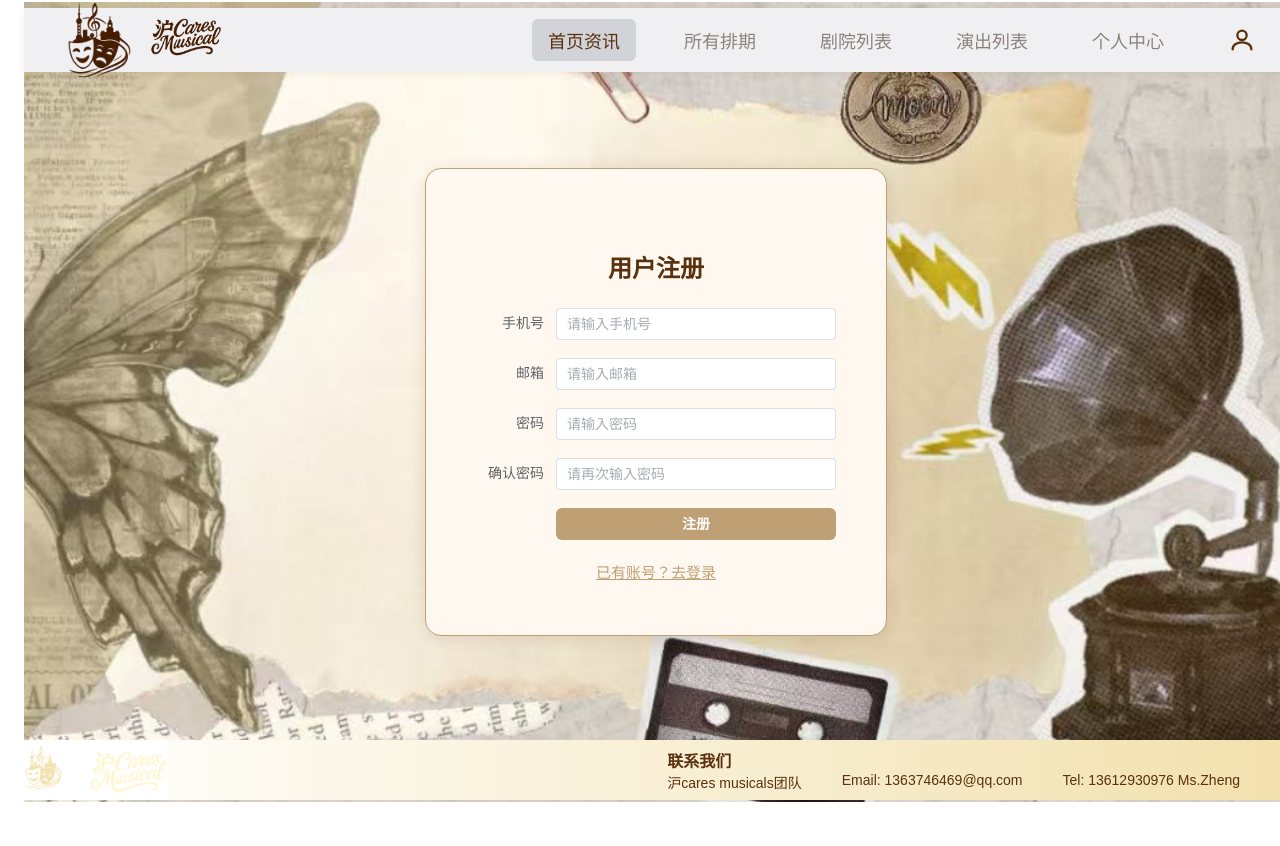
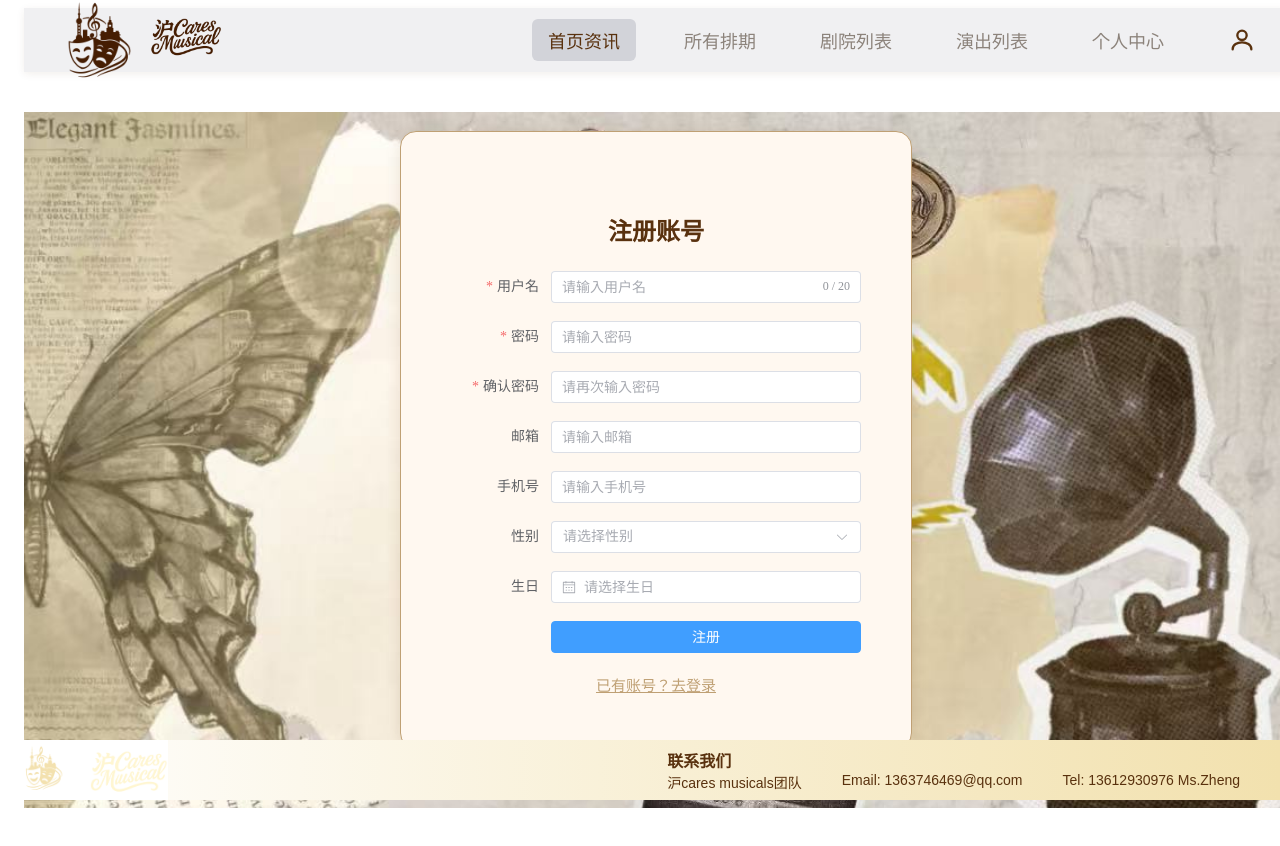
Before and after one commit to MTold/whocaresmusical-frontend, a Vue app: page /user-register in a window 1280 px wide. Shown: the top 846 px of the page. After the commit the page ends 816 px from the top, so only its background shows below. Built offline with nearby package versions, Linux system fonts and the light colour scheme; the HTML template or start-up script is replaced by a standard one.

Commit message:
重构注册页面；实现登陆/注册后端接口；实现登陆状态的判断，登陆后，点击Header中右上角图标可以直接跳转到个人中心。

```diff
--- a/src/api/auth.ts
+++ b/src/api/auth.ts
@@ -0,0 +1,49 @@
+import axios from 'axios';
+import type { RegisterRequest } from '@/types/auth';
+import type { AuthResponse } from '@/types/auth';
+
+const API_BASE_URL = 'http://localhost:8080/api';
+
+export const authApi = {
+  // (7�
+  register: async (registerData: RegisterRequest): Promise<AuthResponse> => {
+    const response = await axios.post(`${API_BASE_URL}/auth/register`, registerData);
+    return response.data;
+  },
+
+  // (7{U
+  login: async (loginData: { username: string; password: string }): Promise<AuthResponse> => {
+    const response = await axios.post(`${API_BASE_URL}/auth/login`, loginData);
+    return response.data;
+  },
+
+  // �n��token
+  setAuthToken: (token: string) => {
+    localStorage.setItem('token', token);
+    axios.defaults.headers.common['Authorization'] = `Bearer ${token}`;
+  },
+
+  // �d��token
+  removeAuthToken: () => {
+    localStorage.removeItem('token');
+    delete axios.defaults.headers.common['Authorization'];
+  },
+
+  // �֤�token
+  getAuthToken: (): string | null => {
+    return localStorage.getItem('token');
+  },
+
+  // ��/&�{U
+  isLoggedIn: (): boolean => {
+    return !!localStorage.getItem('token');
+  },
+
+  // {�
+  logout: () => {
+    localStorage.removeItem('token');
+    localStorage.removeItem('username');
+    localStorage.removeItem('isAdmin');
+    delete axios.defaults.headers.common['Authorization'];
+  }
+};
--- a/src/components/layout/UserHeader.vue
+++ b/src/components/layout/UserHeader.vue
@@ -15,7 +15,7 @@
         <router-link to="/theaters" class="nav-tab" active-class="active">剧院列表</router-link>
         <router-link to="/shows" class="nav-tab" active-class="active">演出列表</router-link>
         <router-link to="/profile" class="nav-tab" active-class="active">个人中心</router-link>
-        <el-button class="user-icon-btn" type="text" @click="$router.push('/login')">
+        <el-button class="user-icon-btn" type="text" @click="handleUserIconClick">
           <svg class="user-icon" viewBox="0 0 24 24" width="28" height="28" fill="none" xmlns="http://www.w3.org/2000/svg">
             <circle cx="12" cy="8" r="4" stroke="#59310E" stroke-width="2"/>
             <path d="M4 20c0-4 4-6 8-6s8 2 8 6" stroke="#59310E" stroke-width="2" stroke-linecap="round"/>
@@ -27,6 +27,20 @@
 </template>
 
 <script setup lang="ts">
+import { useRouter } from 'vue-router'
+import { authApi } from '@/api/auth'
+
+const router = useRouter()
+
+const handleUserIconClick = () => {
+  if (authApi.isLoggedIn()) {
+    // 已登录，跳转到个人中心
+    router.push('/profile')
+  } else {
+    // 未登录，跳转到登录页面
+    router.push('/login')
+  }
+}
 </script>
 
 <style scoped>
--- a/src/router/index.ts
+++ b/src/router/index.ts
@@ -71,7 +71,7 @@ const routes = [
       {
         path: 'user-register',
         name: 'user-register',
-        component: () => import('@/views/user/UserRegisterView.vue'),
+        component: () => import('@/views/user/RegisterView.vue'),
       },
       { path: 'login', name: 'login', component: () => import('@/views/user/LoginView.vue') },
     ],
--- a/src/views/user/LoginView.vue
+++ b/src/views/user/LoginView.vue
@@ -47,30 +47,66 @@
 </template>
 
 <script setup lang="ts">
-import { ref } from 'vue';
+import { ref, reactive } from 'vue';
 import { ElMessage } from 'element-plus';
 import { useRouter } from 'vue-router';
+import type { FormInstance, FormRules } from 'element-plus';
+import { authApi } from '@/api/auth';
 
 const role = ref<'user' | 'admin'>('user');
-const loginForm = ref({ account: '', password: '' });
-const loginFormRef = ref();
+const loginForm = reactive({
+  account: '',
+  password: ''
+});
+const loginFormRef = ref<FormInstance>();
 const router = useRouter();
 
-const onLogin = () => {
-  loginFormRef.value.validate((valid: boolean) => {
-    if (!valid) return;
+const rules: FormRules = {
+  account: [
+    { required: true, message: '请输入账号', trigger: 'blur' }
+  ],
+  password: [
+    { required: true, message: '请输入密码', trigger: 'blur' }
+  ]
+};
 
-    const { account, password } = loginForm.value;
-    if (role.value === 'admin' && account === '15621310003' && password === '10003') {
-      localStorage.setItem('isAdmin', 'true');
-      ElMessage.success('管理员登录成功');
-      router.replace('/admin');
-    } else if (role.value === 'user') {
-      ElMessage.info('用户登录功能待实现');
+const onLogin = async () => {
+  try {
+    await loginFormRef.value?.validate();
+
+    // 管理员登录（临时硬编码）
+    if (role.value === 'admin') {
+      const { account, password } = loginForm;
+      if (account === '15621310003' && password === '10003') {
+        localStorage.setItem('isAdmin', 'true');
+        ElMessage.success('管理员登录成功');
+        router.replace('/admin');
+        return;
+      } else {
+        ElMessage.error('管理员账号或密码错误');
+        return;
+      }
+    }
+
+    // 用户登录
+    const response = await authApi.login({
+      username: loginForm.account,
+      password: loginForm.password
+    });
+
+    authApi.setAuthToken(response.token);
+    localStorage.setItem('username', response.username);
+    localStorage.setItem('isAdmin', 'false');
+
+    ElMessage.success('登录成功！');
+    router.push('/');
+  } catch (error: any) {
+    if (error.response?.data) {
+      ElMessage.error(error.response.data);
     } else {
-      ElMessage.error('账号或密码错误');
+      ElMessage.error('登录失败，请检查账号密码');
     }
-  });
+  }
 };
 </script>
 
--- a/src/views/user/RegisterView.vue
+++ b/src/views/user/RegisterView.vue
@@ -2,21 +2,34 @@
   <div class="register-container">
     <el-card class="register-card">
       <h2 class="register-title">注册账号</h2>
-      <el-form :model="registerForm" ref="registerFormRef" label-width="80px">
-        <el-form-item label="手机号" prop="phone">
-          <el-input v-model="registerForm.phone" placeholder="请输入手机号" />
+      <el-form :model="registerForm" ref="registerFormRef" label-width="100px" :rules="rules">
+        <el-form-item label="用户名" prop="username" required>
+          <el-input v-model="registerForm.username" placeholder="请输入用户名" maxlength="20" show-word-limit />
+        </el-form-item>
+        <el-form-item label="密码" prop="password" required>
+          <el-input v-model="registerForm.password" type="password" placeholder="请输入密码" show-password maxlength="50" />
+        </el-form-item>
+        <el-form-item label="确认密码" prop="confirmPassword" required>
+          <el-input v-model="registerForm.confirmPassword" type="password" placeholder="请再次输入密码" show-password maxlength="50" />
         </el-form-item>
         <el-form-item label="邮箱" prop="email">
           <el-input v-model="registerForm.email" placeholder="请输入邮箱" />
         </el-form-item>
-        <el-form-item label="密码" prop="password">
-          <el-input v-model="registerForm.password" type="password" placeholder="请输入密码" />
+        <el-form-item label="手机号" prop="phone">
+          <el-input v-model="registerForm.phone" placeholder="请输入手机号" maxlength="11" />
         </el-form-item>
-        <el-form-item label="确认密码" prop="confirmPassword">
-          <el-input v-model="registerForm.confirmPassword" type="password" placeholder="请再次输入密码" />
+        <el-form-item label="性别" prop="gender">
+          <el-select v-model="registerForm.gender" placeholder="请选择性别" style="width: 100%">
+            <el-option label="男" value="male" />
+            <el-option label="女" value="female" />
+            <el-option label="其他" value="other" />
+          </el-select>
+        </el-form-item>
+        <el-form-item label="生日" prop="birthday">
+          <el-date-picker v-model="registerForm.birthday" type="date" placeholder="请选择生日" style="width: 100%" />
         </el-form-item>
         <el-form-item>
-          <el-button type="primary" @click="onRegister">注册</el-button>
+          <el-button type="primary" @click="onRegister" :loading="loading" style="width: 100%">注册</el-button>
         </el-form-item>
       </el-form>
       <div class="register-links">
@@ -27,43 +40,88 @@
 </template>
 
 <script setup lang="ts">
-import { ref, onMounted } from 'vue';
+import { ref, reactive } from 'vue';
 import { useRouter } from 'vue-router';
-import { ElMessage } from 'element-plus';
+import { ElMessage, ElMessageBox } from 'element-plus';
+import type { FormInstance, FormRules } from 'element-plus';
+import { authApi } from '@/api/auth';
+import type { RegisterRequest } from '@/types/auth';
 
 const router = useRouter();
+const registerFormRef = ref<FormInstance>();
+const loading = ref(false);
 
-const registerForm = ref({
+const registerForm = reactive<RegisterRequest>({
+  username: '',
+  password: '',
+  email: '',
   phone: '',
-  email: '',
-  password: '',
-  confirmPassword: ''
+  gender: '',
+  birthday: '',
+  userImage: 'default.jpg'
 });
-const registerFormRef = ref();
 
-const onRegister = () => {
-  if (!registerForm.value.phone && !registerForm.value.email) {
-    ElMessage.warning('请填写手机号或邮箱');
-    return;
-  }
-  if (!registerForm.value.password) {
-    ElMessage.warning('请输入密码');
-    return;
-  }
-  if (registerForm.value.password !== registerForm.value.confirmPassword) {
-    ElMessage.warning('两次输入的密码不一致');
-    return;
-  }
-  ElMessage.info('注册功能待实现');
+const rules: FormRules = {
+  username: [
+    { required: true, message: '请输入用户名', trigger: 'blur' },
+    { min: 3, max: 20, message: '用户名长度应在3-20个字符之间', trigger: 'blur' }
+  ],
+  password: [
+    { required: true, message: '请输入密码', trigger: 'blur' },
+    { min: 6, max: 50, message: '密码长度应在6-50个字符之间', trigger: 'blur' }
+  ],
+  confirmPassword: [
+    { required: true, message: '请再次输入密码', trigger: 'blur' },
+    {
+      validator: (rule, value, callback) => {
+        if (value !== registerForm.password) {
+          callback(new Error('两次输入的密码不一致'));
+        } else {
+          callback();
+        }
+      },
+      trigger: 'blur'
+    }
+  ],
+  email: [
+    { type: 'email', message: '请输入正确的邮箱格式', trigger: 'blur' }
+  ]
 };
 
-onMounted(() => {
-  const role = localStorage.getItem('loginRole');
-  if (role === 'admin') {
-    ElMessage.warning('仅用户可注册');
-    router.replace('/login');
+const onRegister = async () => {
+  try {
+    await registerFormRef.value?.validate();
+    loading.value = true;
+
+    const registerData: RegisterRequest = {
+      username: registerForm.username,
+      password: registerForm.password,
+      email: registerForm.email || undefined,
+      phone: registerForm.phone || undefined,
+      gender: registerForm.gender || undefined,
+      birthday: registerForm.birthday ? registerForm.birthday.toString().split('T')[0] : undefined,
+      userImage: registerForm.userImage
+    };
+
+    const response = await authApi.register(registerData);
+    authApi.setAuthToken(response.token);
+    localStorage.setItem('username', response.username);
+    localStorage.setItem('isAdmin', 'false');
+
+    ElMessage.success('注册成功！');
+    router.push('/');
+  } catch (error: any) {
+    if (error.response?.data) {
+      ElMessage.error(error.response.data);
+    } else if (error.message) {
+      ElMessage.error(error.message);
+    } else {
+      ElMessage.error('注册失败，请重试');
+    }
+  } finally {
+    loading.value = false;
   }
-});
+};
 </script>
 
 <style scoped>
@@ -75,7 +133,7 @@ onMounted(() => {
   background: url('@/assets/login_bg.png') center calc(40px + 50%) / cover no-repeat;
 }
 .register-card {
-  width: 400px;
+  width: 450px;
   padding: 40px 30px 30px 30px;
   box-shadow: 0 2px 16px rgba(89,49,14,0.12);
   border-radius: 16px;
```
Also changed, not shown: src/types/auth.ts (+23 -0 lines).
